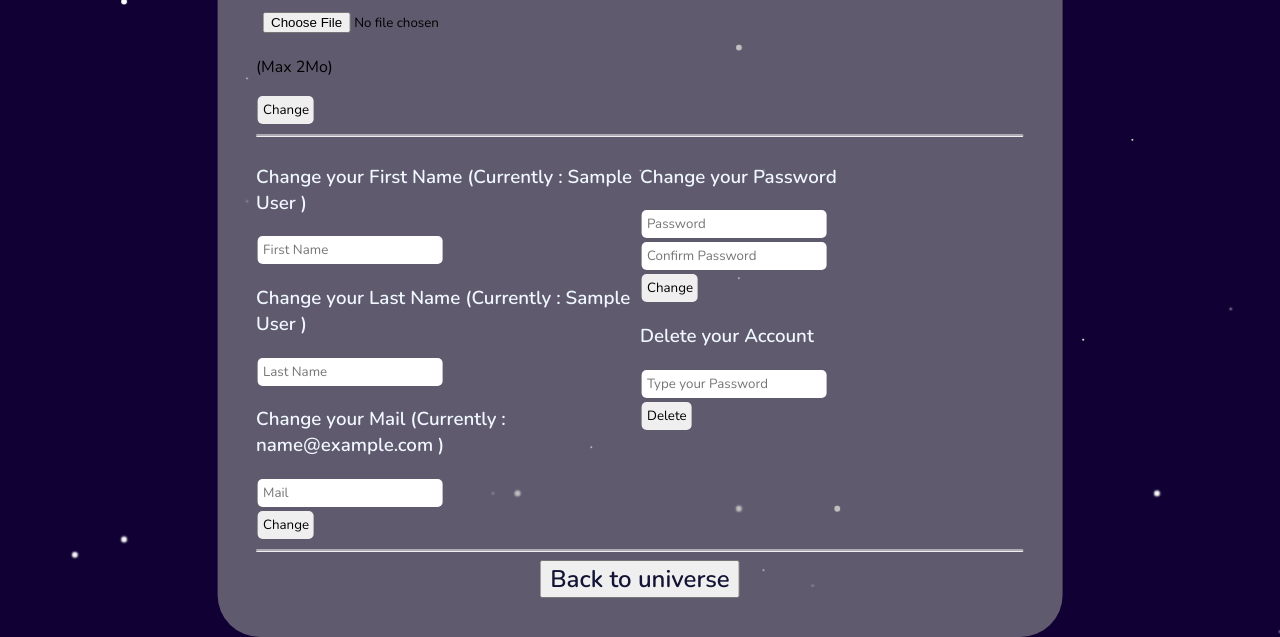
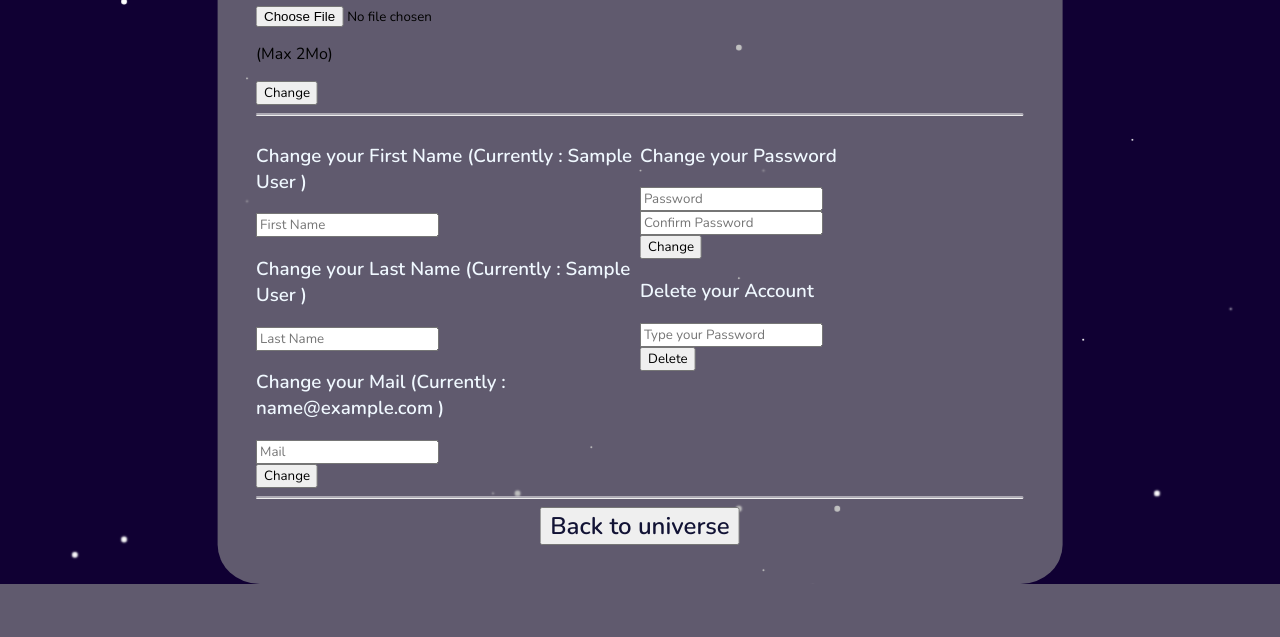
Before and after one commit to Theo22100/CosmicLink, a PHP site: page /compte/compte.php in a window 1280 px wide. Shown: the part 230-867 px from the top of the page. After the commit the page ends 814 px from the top, so only its background shows below. Run offline with PHP 8.4, Linux system fonts and the light colour scheme; the visitor is signed in with stand-in values (Sample User, id 1).

Commit message:
Update compte.css

```diff
--- a/src/compte/compte.css
+++ b/src/compte/compte.css
@@ -79,10 +79,3 @@
         transform: scale(2);
     }
 }
-
-input {
-  padding: 5px;
-  border-radius: 5px;
-  border: none;
-  margin:2px;
-}
```
